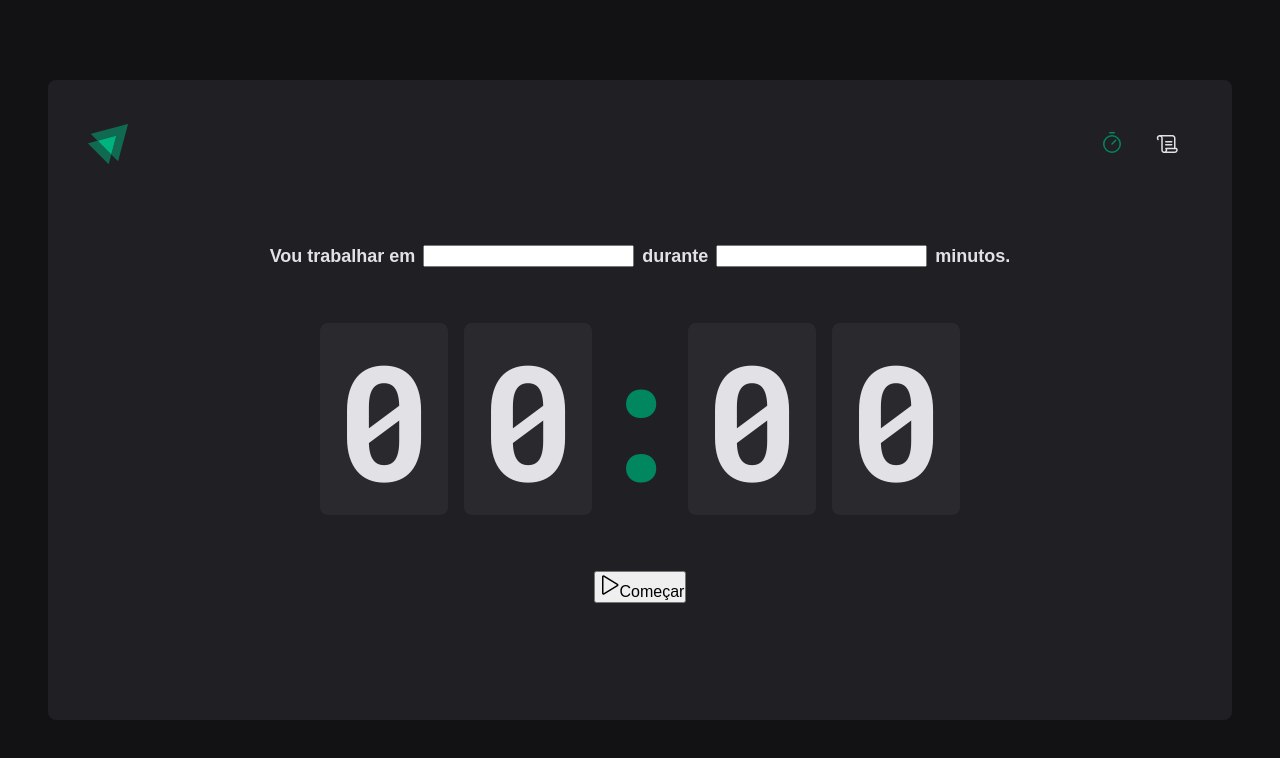
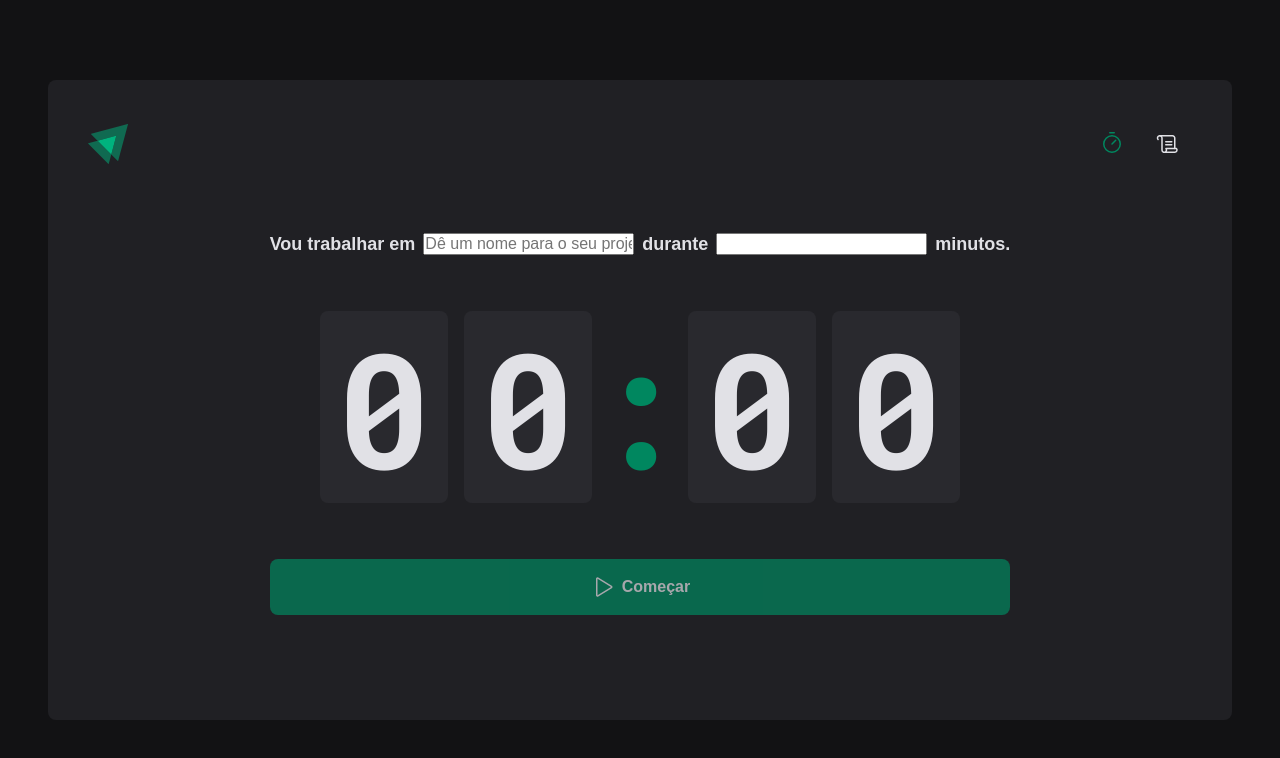
Before and after one commit to nandorsm/Rocketseat2022Projeto02, a React (Vite) app: page / in a window 1280 px wide. Shown: the top 758 px of the page. Built offline with nearby package versions, Linux system fonts and the light colour scheme.

Commit message:
HomeFinishing

```diff
--- a/src/components/Header/index.tsx
+++ b/src/components/Header/index.tsx
@@ -9,13 +9,12 @@ export function Header() {
     <HeaderContainer>
       <img src={logoIgnite} alt="" />
       <nav>
-        <NavLink to="/" title='Timer'>
+        <NavLink to="/" title="Timer">
           <Timer size={24} />
         </NavLink>
-        <NavLink to="/history" title='Histórico'>
+        <NavLink to="/history" title="Histórico">
           <Scroll size={24} />
         </NavLink>
-
       </nav>
     </HeaderContainer>
   )
--- a/src/components/Header/styles.ts
+++ b/src/components/Header/styles.ts
@@ -23,11 +23,11 @@ export const HeaderContainer = styled.header`
     border-bottom: 3px solid transparent;
 
     &:hover {
-      border-bottom: 3px solid ${(props) => props.theme['green-500']}
+      border-bottom: 3px solid ${(props) => props.theme['green-500']};
     }
 
     &.active {
-      color: ${(props) => props.theme['green-500']}
+      color: ${(props) => props.theme['green-500']};
     }
   }
 `
--- a/src/pages/Home/index.tsx
+++ b/src/pages/Home/index.tsx
@@ -1,5 +1,13 @@
-import { Play } from "phosphor-react";
-import { CountdownContainer, FormContainer, HomeContainer, Separator } from "./styles";
+import { Play } from 'phosphor-react'
+import {
+  CountdownContainer,
+  FormContainer,
+  HomeContainer,
+  MinutesAmountInput,
+  Separator,
+  StartCountdownButton,
+  TaskInput,
+} from './styles'
 
 export function Home() {
   return (
@@ -7,10 +15,10 @@ export function Home() {
       <form action="">
         <FormContainer>
           <label htmlFor="task">Vou trabalhar em </label>
-          <input id="task" />
+          <TaskInput id="task" placeholder="Dê um nome para o seu projeto" />
 
           <label htmlFor="">durante</label>
-          <input type="number" id="minutesAmount" />
+          <MinutesAmountInput type="number" id="minutesAmount" />
           <span>minutos.</span>
         </FormContainer>
 
@@ -22,10 +30,10 @@ export function Home() {
           <span>0</span>
         </CountdownContainer>
 
-        <button type="submit">
+        <StartCountdownButton disabled type="submit">
           <Play size={24} />
           Começar
-        </button>
+        </StartCountdownButton>
       </form>
     </HomeContainer>
   )
--- a/src/pages/Home/styles.ts
+++ b/src/pages/Home/styles.ts
@@ -13,9 +13,7 @@ export const HomeContainer = styled.main`
     flex-direction: column;
     align-items: center;
     gap: 3.5rem;
-
   }
-
 `
 
 export const FormContainer = styled.div`
@@ -28,6 +26,13 @@ export const FormContainer = styled.div`
   font-size: 1.125rem;
   font-weight: bold;
   flex-wrap: wrap;
+`
+export const TaskInput = styled.input`
+
+`
+
+export const MinutesAmountInput = styled.input`
+
 `
 
 export const CountdownContainer = styled.div`
@@ -55,3 +60,31 @@ export const Separator = styled.div`
   display: flex;
   justify-content: center;
 `
+
+export const StartCountdownButton = styled.button`
+  width: 100%;
+  border: none;
+  padding: 1rem;
+  border-radius: 8px;
+
+  display: flex;
+  align-items: center;
+  justify-content: center;
+
+  gap: 0.5rem;
+  font-weight: bold;
+
+  cursor: pointer;
+
+  background-color: ${(props) => props.theme['green-500']};
+  color: ${(props) => props.theme['gray-100']};
+
+  &:disabled {
+    opacity: 0.7;
+    cursor: not-allowed;
+  }
+
+  &:not(:disabled):hover {
+    background-color: ${(props) => props.theme['green-700']};
+  }
+`
```
Lines whose indentation alone changed are shown as unchanged.
